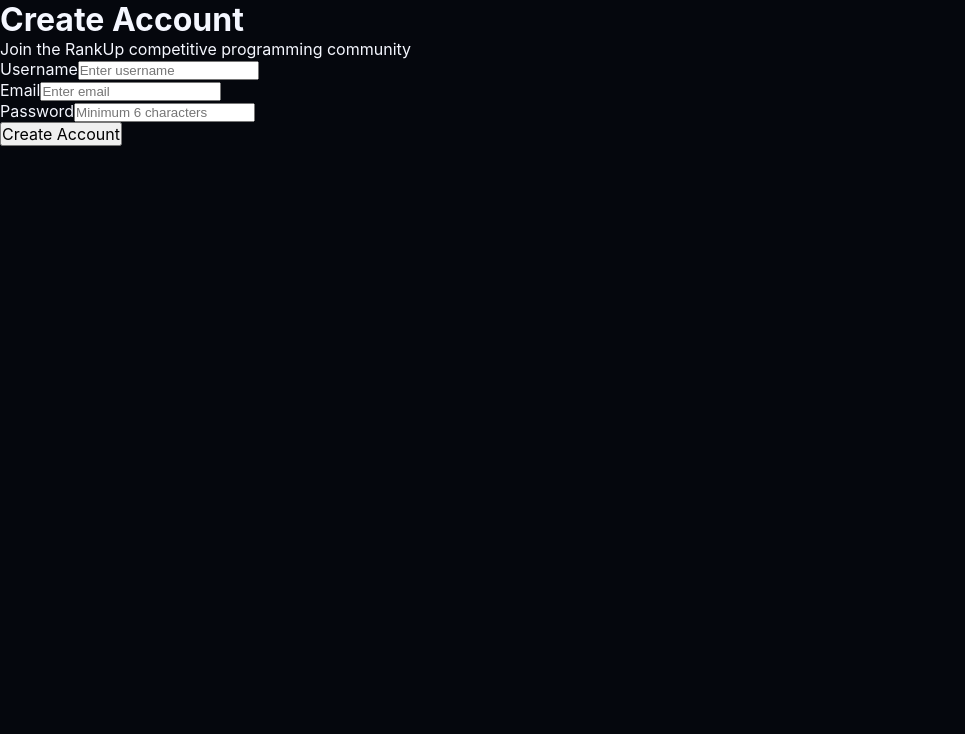
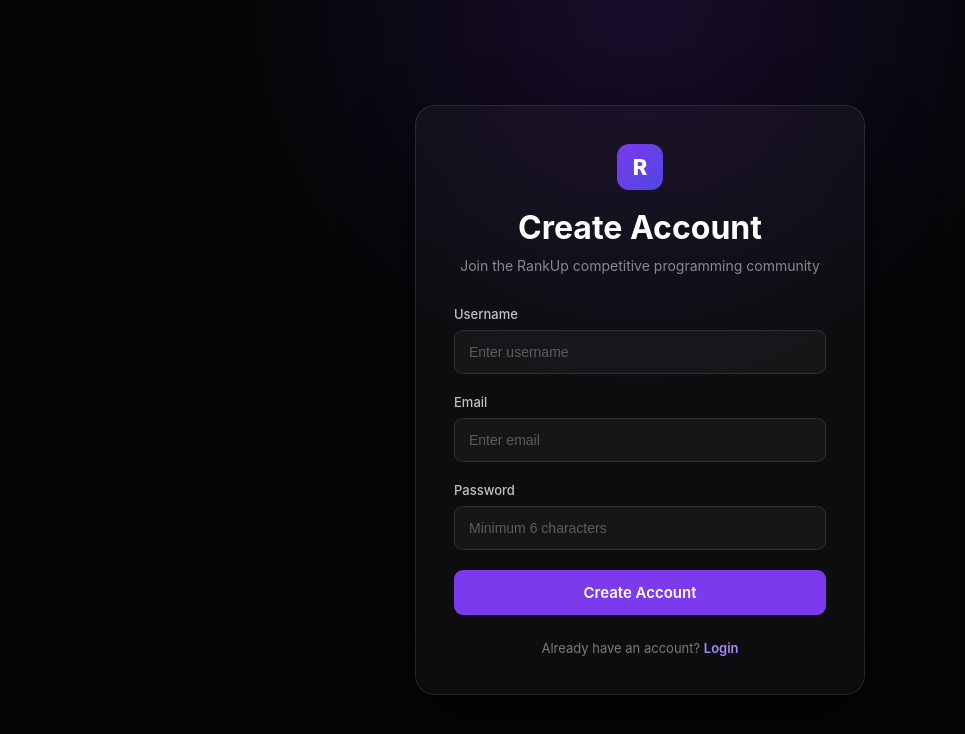
Before and after one commit to Beerugupta9621/RankUp, a React app in the folder frontend/: page /register in a window 1280 px wide. Shown: the top 734 px of the page, without its empty margins (0-965 px from the left). Built offline with nearby package versions, Linux system fonts and the light colour scheme; the HTML template or start-up script is replaced by a standard one.

Commit message:
fix: improve login and registration UI

```diff
--- /dev/null
+++ b/frontend/src/pages/Login.css
@@ -0,0 +1,184 @@
+.login-page {
+    min-height: 100vh;
+    display: flex;
+    align-items: center;
+    justify-content: center;
+    padding: 24px;
+    background:
+        radial-gradient(
+            circle at top,
+            rgba(124, 58, 237, 0.16),
+            transparent 38%
+        ),
+        #050507;
+    color: white;
+}
+
+
+.login-card {
+    width: 100%;
+    max-width: 430px;
+    padding: 38px;
+    border: 1px solid rgba(255, 255, 255, 0.1);
+    border-radius: 20px;
+    background: rgba(255, 255, 255, 0.035);
+    backdrop-filter: blur(18px);
+    box-shadow:
+        0 25px 70px rgba(0, 0, 0, 0.45);
+}
+
+
+.login-header {
+    text-align: center;
+    margin-bottom: 30px;
+}
+
+
+.login-logo {
+    width: 46px;
+    height: 46px;
+    margin: 0 auto 18px;
+    display: flex;
+    align-items: center;
+    justify-content: center;
+    border-radius: 12px;
+    background: linear-gradient(
+        135deg,
+        #7c3aed,
+        #4f46e5
+    );
+    font-size: 22px;
+    font-weight: 800;
+}
+
+
+.login-header h1 {
+    margin: 0 0 8px;
+    font-size: 32px;
+}
+
+
+.login-header p {
+    margin: 0;
+    color: rgba(255, 255, 255, 0.5);
+    font-size: 14px;
+}
+
+
+.login-error {
+    margin-bottom: 20px;
+    padding: 12px 14px;
+    border: 1px solid rgba(248, 113, 113, 0.3);
+    border-radius: 9px;
+    background: rgba(248, 113, 113, 0.08);
+    color: #f87171;
+    font-size: 13px;
+}
+
+
+.login-form {
+    display: flex;
+    flex-direction: column;
+    gap: 20px;
+}
+
+
+.login-field {
+    display: flex;
+    flex-direction: column;
+    gap: 8px;
+}
+
+
+.login-field label {
+    color: rgba(255, 255, 255, 0.75);
+    font-size: 13px;
+    font-weight: 500;
+}
+
+
+.login-field input {
+    width: 100%;
+    box-sizing: border-box;
+    padding: 13px 14px;
+    border: 1px solid rgba(255, 255, 255, 0.1);
+    border-radius: 9px;
+    outline: none;
+    background: rgba(255, 255, 255, 0.04);
+    color: white;
+    font-size: 14px;
+    transition: 0.2s;
+}
+
+
+.login-field input::placeholder {
+    color: rgba(255, 255, 255, 0.3);
+}
+
+
+.login-field input:focus {
+    border-color: #7c3aed;
+    background: rgba(124, 58, 237, 0.06);
+}
+
+
+.login-button {
+    width: 100%;
+    padding: 13px;
+    border: none;
+    border-radius: 9px;
+    background: #7c3aed;
+    color: white;
+    font-size: 15px;
+    font-weight: 600;
+    cursor: pointer;
+    transition: 0.2s;
+}
+
+
+.login-button:hover {
+    background: #6d28d9;
+}
+
+
+.login-button:disabled {
+    opacity: 0.6;
+    cursor: not-allowed;
+}
+
+
+.login-register {
+    margin: 25px 0 0;
+    text-align: center;
+    color: rgba(255, 255, 255, 0.45);
+    font-size: 13px;
+}
+
+
+.login-register a {
+    color: #a78bfa;
+    text-decoration: none;
+    font-weight: 600;
+}
+
+
+.login-register a:hover {
+    color: #c4b5fd;
+}
+
+
+@media (max-width: 500px) {
+
+    .login-page {
+        padding: 16px;
+    }
+
+    .login-card {
+        padding: 28px 22px;
+    }
+
+    .login-header h1 {
+        font-size: 28px;
+    }
+
+}
--- /dev/null
+++ b/frontend/src/pages/Register.css
@@ -0,0 +1,208 @@
+.register-page {
+    min-height: 100vh;
+    display: flex;
+    align-items: center;
+    justify-content: center;
+    padding: 24px;
+    background:
+        radial-gradient(
+            circle at top,
+            rgba(124, 58, 237, 0.16),
+            transparent 38%
+        ),
+        #050507;
+    color: white;
+}
+
+
+.register-card {
+    width: 100%;
+    max-width: 450px;
+    padding: 38px;
+    border: 1px solid rgba(255, 255, 255, 0.1);
+    border-radius: 20px;
+    background: rgba(255, 255, 255, 0.035);
+    backdrop-filter: blur(18px);
+    box-shadow: 0 25px 70px rgba(0, 0, 0, 0.45);
+}
+
+
+.register-header {
+    text-align: center;
+    margin-bottom: 30px;
+}
+
+
+.register-logo {
+    width: 46px;
+    height: 46px;
+    margin: 0 auto 18px;
+    display: flex;
+    align-items: center;
+    justify-content: center;
+    border-radius: 12px;
+    background: linear-gradient(
+        135deg,
+        #7c3aed,
+        #4f46e5
+    );
+    font-size: 22px;
+    font-weight: 800;
+}
+
+
+.register-header h1 {
+    margin: 0 0 8px;
+    font-size: 32px;
+}
+
+
+.register-header p {
+    margin: 0;
+    color: rgba(255, 255, 255, 0.5);
+    font-size: 14px;
+    line-height: 1.5;
+}
+
+
+.register-form {
+    display: flex;
+    flex-direction: column;
+    gap: 20px;
+}
+
+
+.register-field {
+    display: flex;
+    flex-direction: column;
+    gap: 8px;
+}
+
+
+.register-field label {
+    color: rgba(255, 255, 255, 0.75);
+    font-size: 13px;
+    font-weight: 500;
+}
+
+
+.register-field input {
+    width: 100%;
+    box-sizing: border-box;
+    padding: 13px 14px;
+    border: 1px solid rgba(255, 255, 255, 0.1);
+    border-radius: 9px;
+    outline: none;
+    background: rgba(255, 255, 255, 0.04);
+    color: white;
+    font-size: 14px;
+    transition: 0.2s;
+}
+
+
+.register-field input::placeholder {
+    color: rgba(255, 255, 255, 0.3);
+}
+
+
+.register-field input:focus {
+    border-color: #7c3aed;
+    background: rgba(124, 58, 237, 0.06);
+}
+
+
+.register-button {
+    width: 100%;
+    padding: 13px;
+    border: none;
+    border-radius: 9px;
+    background: #7c3aed;
+    color: white;
+    font-size: 15px;
+    font-weight: 600;
+    cursor: pointer;
+    transition: 0.2s;
+}
+
+
+.register-button:hover {
+    background: #6d28d9;
+}
+
+
+.register-button:disabled {
+    opacity: 0.6;
+    cursor: not-allowed;
+}
+
+
+.register-success,
+.register-error {
+    margin-bottom: 20px;
+    padding: 12px 14px;
+    border-radius: 9px;
+    font-size: 13px;
+}
+
+
+.register-success {
+    border: 1px solid rgba(74, 222, 128, 0.3);
+    background: rgba(74, 222, 128, 0.08);
+    color: #4ade80;
+}
+
+
+.register-success button {
+    display: block;
+    margin-top: 10px;
+    padding: 7px 12px;
+    border: 1px solid rgba(74, 222, 128, 0.3);
+    border-radius: 7px;
+    background: transparent;
+    color: #4ade80;
+    cursor: pointer;
+}
+
+
+.register-error {
+    border: 1px solid rgba(248, 113, 113, 0.3);
+    background: rgba(248, 113, 113, 0.08);
+    color: #f87171;
+}
+
+
+.register-login {
+    margin: 25px 0 0;
+    text-align: center;
+    color: rgba(255, 255, 255, 0.45);
+    font-size: 13px;
+}
+
+
+.register-login a {
+    color: #a78bfa;
+    text-decoration: none;
+    font-weight: 600;
+}
+
+
+.register-login a:hover {
+    color: #c4b5fd;
+}
+
+
+@media (max-width: 500px) {
+
+    .register-page {
+        padding: 16px;
+    }
+
+    .register-card {
+        padding: 28px 22px;
+    }
+
+    .register-header h1 {
+        font-size: 28px;
+    }
+
+}
--- a/frontend/src/pages/Register.jsx
+++ b/frontend/src/pages/Register.jsx
@@ -1,7 +1,12 @@
 import { useState } from "react";
+import { Link, useNavigate } from "react-router-dom";
 import api from "../services/api";
+import "./Register.css";
 
 function Register() {
+
+    const navigate = useNavigate();
+
     const [formData, setFormData] = useState({
         username: "",
         email: "",
@@ -12,14 +17,19 @@
     const [error, setError] = useState("");
     const [loading, setLoading] = useState(false);
 
+
     const handleChange = (e) => {
+
         setFormData({
             ...formData,
             [e.target.name]: e.target.value
         });
+
     };
 
+
     const handleSubmit = async (e) => {
+
         e.preventDefault();
 
         setMessage("");
@@ -27,7 +37,11 @@
         setLoading(true);
 
         try {
-            const response = await api.post("/auth/register", formData);
+
+            const response = await api.post(
+                "/auth/register",
+                formData
+            );
 
             setMessage(response.data.message);
 
@@ -38,46 +52,76 @@
             });
 
         } catch (error) {
+
             setError(
                 error.response?.data?.message ||
                 "Registration failed"
             );
+
         } finally {
+
             setLoading(false);
+
         }
+
     };
 
+
     return (
-        <div className="min-h-screen bg-slate-950 text-white flex items-center justify-center px-6">
 
-            <div className="w-full max-w-md">
+        <div className="register-page">
 
-                <div className="bg-white/5 backdrop-blur-xl border border-white/10 rounded-2xl p-8 shadow-2xl">
+            <div className="register-card">
 
-                    <h1 className="text-3xl font-bold text-center mb-2">
+                <div className="register-header">
+
+                    <div className="register-logo">
+                        R
+                    </div>
+
+                    <h1>
                         Create Account
                     </h1>
 
-                    <p className="text-gray-400 text-center mb-8">
+                    <p>
                         Join the RankUp competitive programming community
                     </p>
 
+                </div>
+
+
                 {message && (
-                        <div className="mb-4 p-3 rounded-lg bg-green-500/10 border border-green-500/30 text-green-400">
+
+                    <div className="register-success">
                         {message}
+
+                        <button
+                            onClick={() => navigate("/login")}
+                        >
+                            Go to Login
+                        </button>
                     </div>
+
                 )}
 
+
                 {error && (
-                        <div className="mb-4 p-3 rounded-lg bg-red-500/10 border border-red-500/30 text-red-400">
+
+                    <div className="register-error">
                         {error}
                     </div>
+
                 )}
 
-                    <form onSubmit={handleSubmit} className="space-y-5">
 
-                        <div>
-                            <label className="block text-sm text-gray-300 mb-2">
+                <form
+                    onSubmit={handleSubmit}
+                    className="register-form"
+                >
+
+                    <div className="register-field">
+
+                        <label>
                             Username
                         </label>
 
@@ -88,12 +132,16 @@
                             onChange={handleChange}
                             placeholder="Enter username"
                             required
-                                className="w-full px-4 py-3 rounded-lg bg-white/5 border border-white/10 outline-none focus:border-purple-500"
+                            minLength={3}
+                            maxLength={30}
                         />
+
                     </div>
 
-                        <div>
-                            <label className="block text-sm text-gray-300 mb-2">
+
+                    <div className="register-field">
+
+                        <label>
                             Email
                         </label>
 
@@ -104,12 +152,14 @@
                             onChange={handleChange}
                             placeholder="Enter email"
                             required
-                                className="w-full px-4 py-3 rounded-lg bg-white/5 border border-white/10 outline-none focus:border-purple-500"
                         />
+
                     </div>
 
-                        <div>
-                            <label className="block text-sm text-gray-300 mb-2">
+
+                    <div className="register-field">
+
+                        <label>
                             Password
                         </label>
 
@@ -121,26 +171,42 @@
                             placeholder="Minimum 6 characters"
                             required
                             minLength={6}
-                                className="w-full px-4 py-3 rounded-lg bg-white/5 border border-white/10 outline-none focus:border-purple-500"
                         />
+
                     </div>
+
 
                     <button
                         type="submit"
                         disabled={loading}
-                            className="w-full py-3 rounded-lg bg-purple-600 hover:bg-purple-700 transition font-semibold disabled:opacity-50"
+                        className="register-button"
                     >
-                            {loading ? "Creating Account..." : "Create Account"}
+
+                        {loading
+                            ? "Creating Account..."
+                            : "Create Account"}
+
                     </button>
 
                 </form>
+
+
+                <p className="register-login">
+
+                    Already have an account?{" "}
+
+                    <Link to="/login">
+                        Login
+                    </Link>
+
+                </p>
 
             </div>
 
         </div>
 
-        </div>
     );
+
 }
 
 export default Register;
```
Also changed, not shown: frontend/src/pages/Login.jsx (+49 -23 lines). Lines whose indentation alone changed are shown as unchanged.
